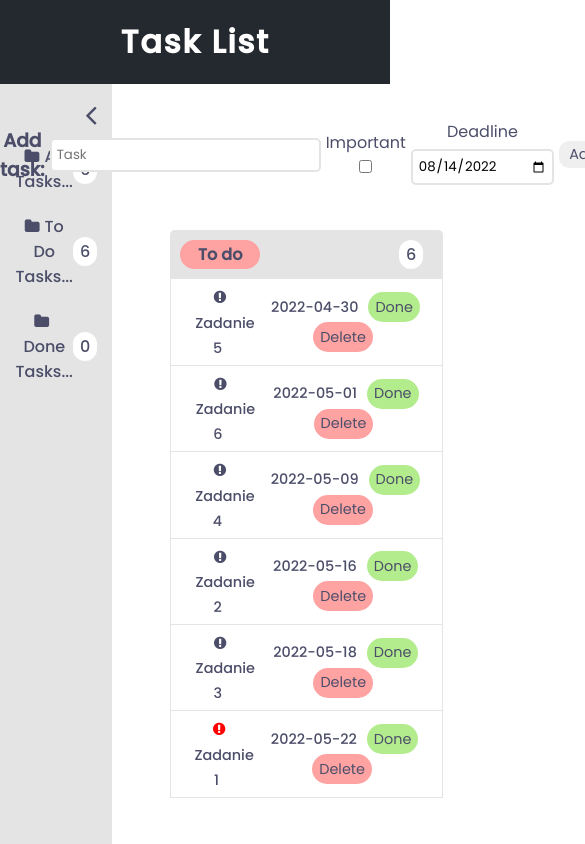
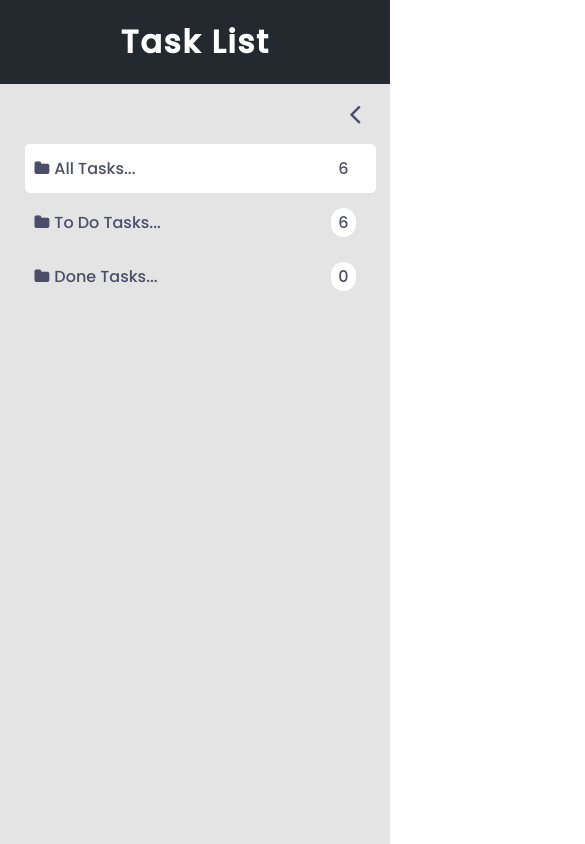
Before and after one commit to GrajMat/Task-list-in-react, a React (Create React App) app: page / in a window 390 px wide. Shown: the top 844 px of the page, 585 px wide, since content can reach past the window. Built offline with nearby package versions, Linux system fonts and the light colour scheme.

Commit message:
change sidebar and style.css

```diff
--- a/src/Layouts/Sidebar.jsx
+++ b/src/Layouts/Sidebar.jsx
@@ -26,7 +26,7 @@ const Sidebar = ({ active, done }) => {
     const sidebar = () => {
         if (sidebarVisibility) {
             return (
-                <div className='sidebar visible'>
+                <div className='sidebar  visible'>
                     <button
                         className="fa fa-angle-left fa-2x"
                         aria-hidden="true"
@@ -42,7 +42,7 @@ const Sidebar = ({ active, done }) => {
             )
         } else {
             return (
-                <div className='sidebar hidden'>
+                <div className='sidebar  hidden'>
                     <button className="fa fa-angle-right fa-2x" aria-hidden="true" onClick={toggleSidebarVisibility}></button>
                 </div>
             )
--- a/src/style/style.css
+++ b/src/style/style.css
@@ -3,6 +3,12 @@
     padding: 0;
     font-family: 'Poppins', sans-serif;
     box-sizing: border-box;
+
+}
+
+.App {
+    height: 100%;
+    width: 100%;
 }
 
 body {
@@ -47,14 +53,13 @@ body {
 
 /* Dialog */
 .dialog {
-    position: absolute;
+    position: fixed;
     top: 50%;
     left: 50%;
     transform: translate(-50%, -50%);
-    background: #fff;
-    padding: 10px;
+    background: #e4e4e4;
+    padding: 15px;
     border-radius: 10px;
-    border: 2px solid #4C4E69
 }
 
 .dialog p {
@@ -111,6 +116,9 @@ main {
     background-color: #fff;
 }
 
+
+
+
 /* sidebar  */
 
 .sidebar {
@@ -125,28 +133,65 @@ main {
     transition: .3s;
 }
 
+.sticky {
+    position: fixed;
+    top: 0px;
+}
+
+
 .visible {
     width: 300px;
 }
 
 .hidden {
-    width: 50px;
+    width: 0px;
 }
 
 .sidebar button {
     border: none;
     position: absolute;
-    right: 15px;
-    top: 15px;
+    top: 5px;
+    color: #4C4E69;
+    transition: .3s;
+    border-top-right-radius: 10px;
+    border-bottom-right-radius: 10px;
+    background-color: #e4e4e4;
+    height: 50px;
+    width: 50px;
+    line-height: 50px;
+    text-align: center;
     cursor: pointer;
+
+}
+
+.visible button {
+
+    right: 10px;
     color: #4C4E69;
-    background-color: transparent;
     transition: .3s;
+    border-top-right-radius: 10px;
+    border-bottom-right-radius: 10px;
+    background-color: #e4e4e4;
 }
+
+.visible button:hover {
+    transform: translateX(-10%);
+}
+
+.hidden button {
+    right: -45px;
+}
+
+.hidden button:hover {
+    transform: translateX(10%);
+
+}
+
+
 
 nav {
     position: relative;
-    margin-top: 50px;
+    margin-top: 55px;
     display: flex;
     justify-content: flex-start;
     align-items: flex-start;
@@ -161,27 +206,27 @@ nav ul {
 }
 
 nav .sidebarNav {
+    position: relative;
     list-style-type: none;
     display: flex;
     justify-content: space-between;
     align-items: center;
     flex-direction: row;
     font-size: 0.9em;
-    padding: 2px 7px;
     border: none;
     color: #4C4E69;
-    cursor: pointer;
     width: 100%;
     font-weight: 500;
-    color: #4C4E69;
     font-size: 1em;
-    transition: 0.3s;
-    padding: 10px;
-    border-radius: 5px;
+    margin: 5px;
 
 }
 
-nav .sidebarNav:hover {
+
+
+
+
+.active {
     background-color: #fff;
 }
 
@@ -196,6 +241,8 @@ nav .sidebarNav span:nth-child(2) {
     border-radius: 20px;
     color: #4C4E69;
     background-color: #fff;
+    transition: 0.3s;
+
 }
 
 nav a {
@@ -205,9 +252,27 @@ nav a {
     width: 100%;
     color: #4C4E69;
     text-decoration: none;
+    transition: 0.3s;
+    padding: 10px;
+    border-radius: 5px;
+    cursor: pointer;
+
 }
 
+nav a:hover {
+    background-color: #fff;
+}
 
+/* nav .sidebarNav .active span:nth-child(2) {
+    background-color: #e4e4e4;
+}
+
+nav .sidebarNav a:hover span:nth-child(2) {
+    background-color: #e4e4e4;
+} */
+
+
+/* main container  */
 .mainContainer {
 
     width: 100%;
@@ -270,11 +335,28 @@ nav a {
     border-left: 1px solid #e4e4e4;
     border-right: 1px solid #e4e4e4;
     border-bottom: 1px solid #e4e4e4;
-    padding: 5px 10px;
+    padding: 15px;
     display: flex;
     align-items: center;
     justify-content: space-between;
     flex-direction: row;
+}
+
+.tasks ul li div:nth-child(1) {
+    display: flex;
+    justify-content: flex-start;
+    align-items: center;
+    flex-direction: row;
+    width: 100%;
+
+}
+
+.tasks ul li div:nth-child(2) {
+    display: flex;
+    justify-content: center;
+    align-items: center;
+    flex-direction: row;
+    width: 100%;
 }
 
 .tasks button {
@@ -286,6 +368,7 @@ nav a {
     color: #4C4E69;
     cursor: pointer;
     height: 30px;
+    width: 80px;
 }
 
 .tasks .deleteBtn {
@@ -306,10 +389,73 @@ nav a {
 }
 
 .tasks ul li span.text {
-    width: 400px;
+    width: auto;
     text-align: left;
 }
 
 .tasks ul li span.date span {
     font-size: 0.8em;
+    flex-wrap: nowrap;
 }
+
+
+
+
+
+
+/* media */
+@media (max-width: 991px) {
+    .addTask {
+
+        align-items: center;
+        justify-content: space-evenly;
+        flex-direction: column;
+
+    }
+}
+
+@media (max-width: 767px) {
+
+
+    .sidebar {
+        position: absolute;
+        left: 0px;
+        top: 0px;
+        height: 100%;
+
+    }
+
+    .visible {
+        width: 100%;
+        z-index: 10;
+    }
+
+    /* .mainContainer {
+        width: auto;
+    } */
+
+
+    .tasks ul li {
+        align-items: center;
+        justify-content: space-between;
+        flex-direction: column;
+    }
+
+
+    .tasks ul li div:nth-child(1) {
+
+        justify-content: center;
+    }
+
+    .tasks ul li div:nth-child(2) {
+
+        flex-direction: column;
+        margin-top: 10px;
+        margin-bottom: 20px;
+
+    }
+
+    .tasks button {
+        margin-bottom: 5px;
+    }
+}
```
